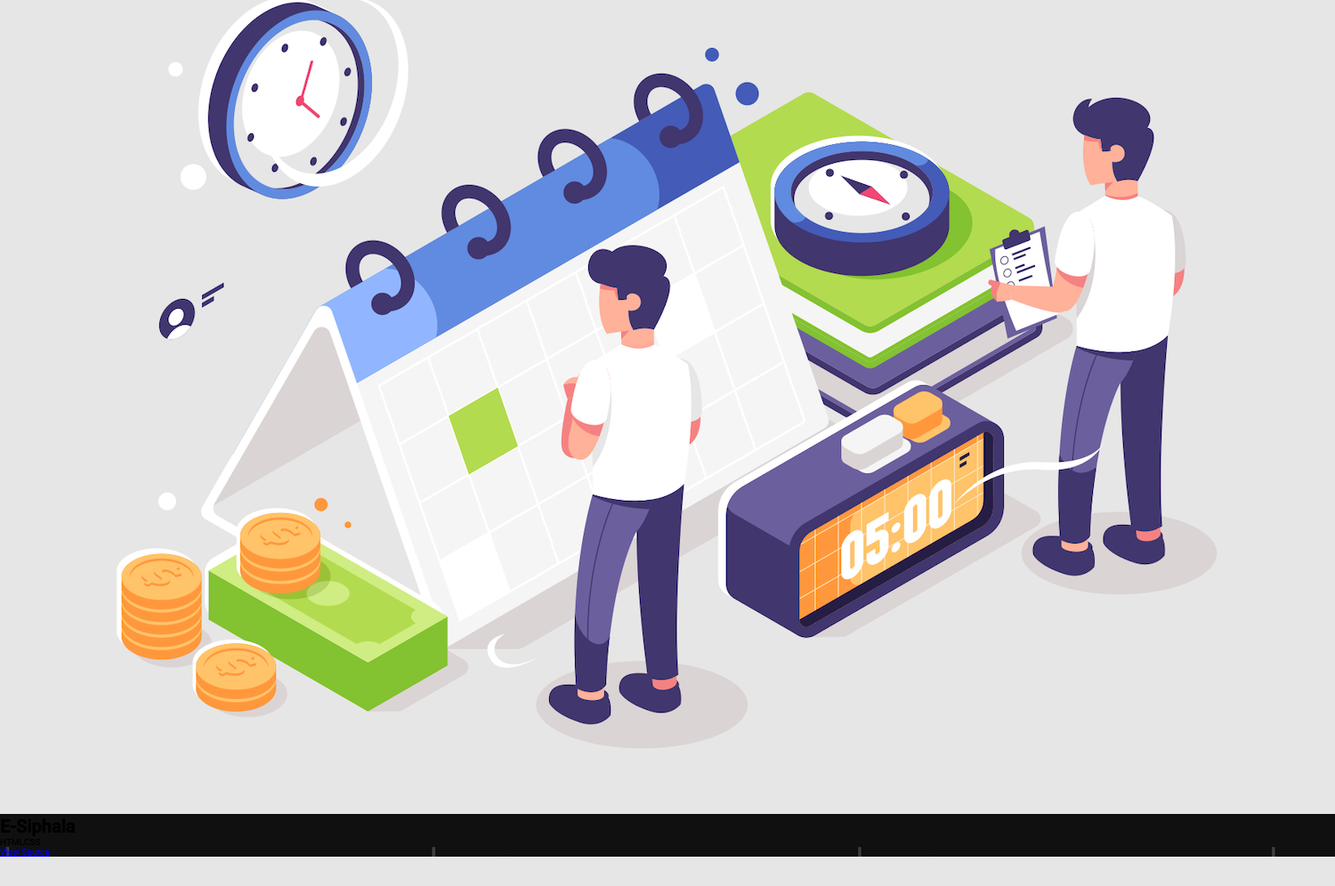
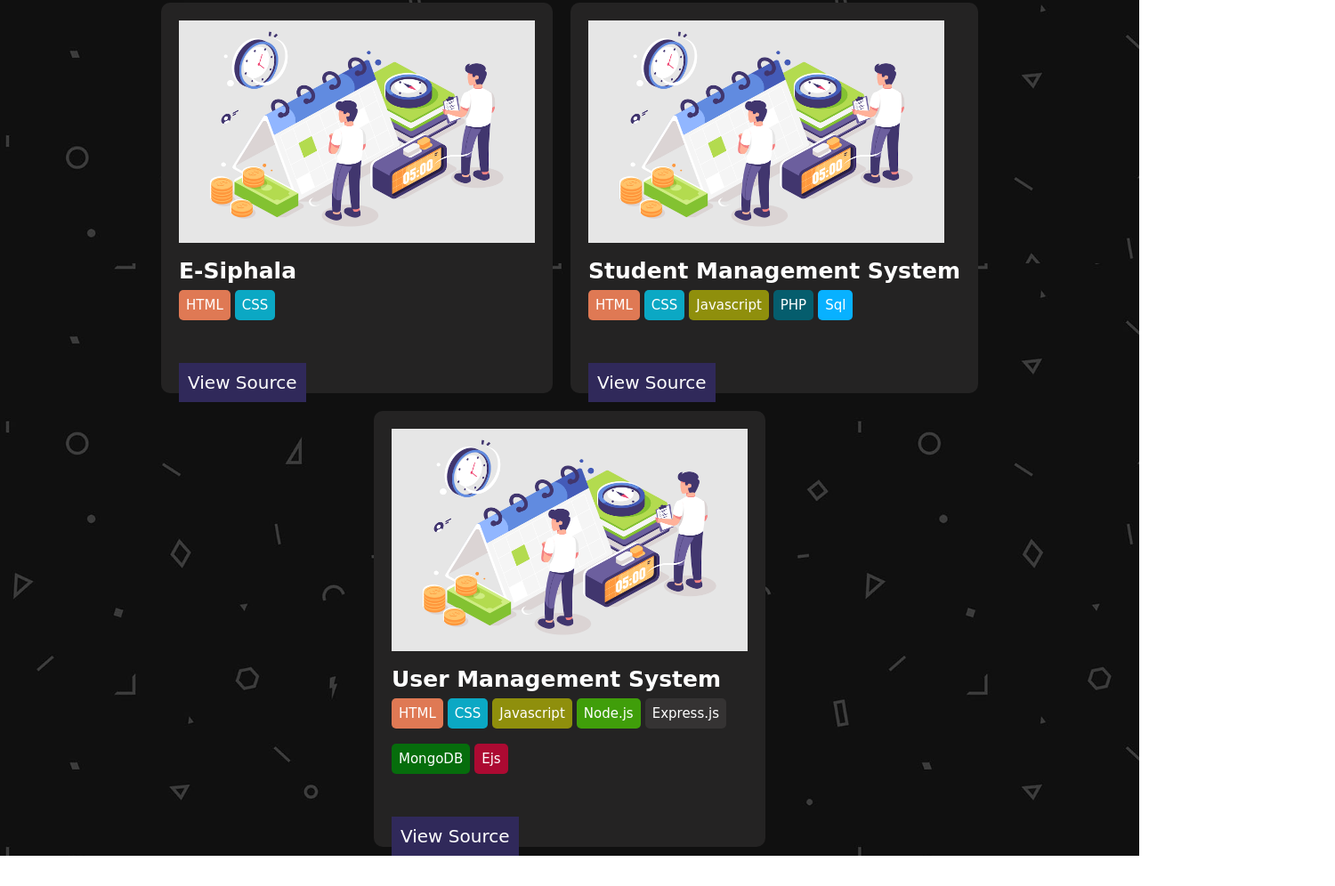
Before and after one commit to STEdirisuriya/Personal-Portifolio, a plain HTML site: page index.html in a window 1280 px wide. Shown: the part 2904-3900 px from the top of the page at 89% size, 1500 px wide, since content can reach past the window. After the commit the page ends 3866 px from the top, so only its background shows below. Drawn offline with Linux system fonts and the light colour scheme; a web font is replaced by a local one.

Commit message:
make some changes

```diff
--- a/assets/css/styles.css
+++ b/assets/css/styles.css
@@ -38,6 +38,8 @@ html {
     background:linear-gradient(rgba(0, 0, 0, 0.1),rgba(0, 0, 0, 0.1)),url('../img/bg.jpg') fixed;
     background-size: cover;
 }
+
+/*Nav Bar*/
 
 /* .nav-item {
     list-style: none;
@@ -157,6 +159,10 @@ html {
     }
 } */
 
+
+
+/*Banner*/
+
 .banner-area{
     display:flex;
     flex-wrap: wrap;
@@ -209,6 +215,9 @@ div.middle{
     float:right;
 }
 
+
+/*About*/
+
 .about{
     margin-top:150px;
     display:flex;
@@ -236,6 +245,8 @@ div.middle{
     line-height:200%;
     text-align:justify;
 }
+
+/*Skills*/
 
 .skills{
     margin-top:150px;
@@ -284,6 +295,94 @@ div.middle{
     transform: rotateY(360deg);
 }
 
+/*Projects*/
+
 .projects{
+    font-family: 'Gluten', cursive;
     margin-top:250px;
+    color:#fff;
 }
+
+.inner-projects{
+    display:flex;
+    flex-wrap: wrap;
+    justify-content: center;
+}
+
+.card-projects{
+    padding-left:20px;
+    padding-right:20px;
+    background:rgb(36, 35, 35);
+    padding-top:20px;
+    margin:10px;
+    border-radius:10px;
+}
+
+.card-proj-img{
+    width:400px;
+    height:250px;
+    margin-bottom:15px;
+}
+
+.projects-main-h{
+    font-size:60px;
+    font-weight:bold;
+    margin-bottom:30px;
+}
+
+.card-proj-title{
+    font-size:25px;
+    margin-bottom: 15px;
+}
+
+.card-proj-lan-span{
+    padding:8px;
+    font-size:15px;
+    border-radius:5px;
+    margin-right:5px;
+}
+
+.html-btn{
+    background-color: rgb(223, 121, 84);
+}
+
+.css-btn{
+    background-color: #0ba8c4;
+}
+
+.js-btn{
+    background-color: rgb(143, 143, 12);
+}
+
+.php-btn{
+    background-color: #055d6d;
+}
+
+.sql-btn{
+    background-color:#08b1ff;
+}
+
+.node-btn{
+    background-color:rgb(64, 158, 10);
+}
+
+.express-btn{
+    background-color:rgba(54, 52, 52, 0.979);
+}
+
+.mongo-btn{
+    background-color:rgb(6, 109, 12);
+}
+
+.ejs-btn{
+    background-color: rgb(172, 10, 50);
+}
+
+.card-proj-source{
+    padding:10px;
+    background:#30295a;
+    text-decoration: none;
+    color:#fff;
+    font-family: 'Gluten', cursive;
+    font-size:20px;
+}
--- a/assets/js/main.js
+++ b/assets/js/main.js
@@ -1,3 +1,5 @@
+//Navbar
+
 // const hamburger = document.querySelector(".hamburger");
 // const navMenu = document.querySelector(".nav-menu");
 // const navLink = document.querySelectorAll(".nav-link");
@@ -14,6 +16,10 @@
 //     hamburger.classList.remove("active");
 //     navMenu.classList.remove("active");
 // }
+
+
+
+//Typewriter effect
 
 var TxtRotate = function(el, toRotate, period) {
   this.toRotate = toRotate;
--- a/index.html
+++ b/index.html
@@ -10,6 +10,9 @@
 </head>
 
 <body>
+
+    <!--Navbar-->
+
     <!-- <nav class="navbar">
         <a href="#" class="nav-logo">Nisandu</a>
         <ul class="nav-menu">
@@ -33,6 +36,8 @@
         </div>
     </nav> -->
 
+    <!--Banner-->
+
     <div class="banner-area">
         <div class="banner-text-div">
             <div class="banner-intro"><span class="banner-coma-yel">H</span>i<span class="banner-coma-yel">!</span>
@@ -52,18 +57,23 @@
     </div>
 
 
+    <!--About-->
+
     <div class="about">
         <div class="about-img">
             <img src="assets/img/logo.png" alt="" class="about-img">
         </div>
         <div class="about-txt">
             <h1 class="about-h1">About Me</h1>
-            <p class="about-paragraph">I'm Nisandu Athsara. I'm currently learning at Ananda College - Colombo 10. I have
+            <p class="about-paragraph">I'm Nisandu Athsara. I'm currently learning at Ananda College - Colombo 10. I
+                have
                 about 2 years of experience in IT field. And I have done more than 25 projects. In addition I am the
                 first runner up of the BITS'21. And also I have qualified for the second round of the YCS'21.</p>
         </div>
     </div>
 
+
+    <!--SKills-->
 
     <div class="skills">
         <h1 class="skills-main-h">My Skills</h1>
@@ -112,26 +122,44 @@
     </div>
 
 
+    <!--Projects-->
+
     <div class="projects">
         <h1 class="projects-main-h">Top Projects</h1>
         <div class="inner-projects">
-            <div class="card-projects">
+            <div class="card-projects proj1-card">
                 <img src="assets/img/proj.png" alt="" class="card-proj-img">
-                <h1 class="card-proj-title">E-Siphala</h1>
-                <div class="card-proj-languages"><span class="card-proj-lan-span">HTML</span><span class="card-proj-lan-span">CSS</span></div>
-                <a href="https://github.com/NisanduAthsara/E---Siphala-" class="card-proj-source" target="_blank">View Source</a>
+                <div class="inner-projects-cards-div proj1">
+                    <h1 class="card-proj-title">E-Siphala</h1>
+                    <div class="card-proj-languages"><span class="card-proj-lan-span html-btn">HTML</span><span
+                            class="card-proj-lan-span css-btn">CSS</span></div><br><br><br><br><br><br>
+                    <a href="https://github.com/NisanduAthsara/E---Siphala-" class="card-proj-source"
+                        target="_blank">View Source</a>
+                </div>
             </div>
             <div class="card-projects">
                 <img src="assets/img/proj.png" alt="" class="card-proj-img">
-                <h1 class="card-proj-title">E-Siphala</h1>
-                <div class="card-proj-languages"><span class="card-proj-lan-span">HTML</span><span class="card-proj-lan-span">CSS</span></div>
-                <a href="https://github.com/NisanduAthsara/E---Siphala-" class="card-proj-source" target="_blank">View Source</a>
+                <div class="inner-projects-cards-div">
+                    <h1 class="card-proj-title">Student Management System</h1>
+                    <div class="card-proj-languages"><span class="card-proj-lan-span html-btn">HTML</span><span
+                            class="card-proj-lan-span css-btn">CSS</span><span class="card-proj-lan-span js-btn">Javascript</span><span
+                            class="card-proj-lan-span php-btn">PHP</span><span class="card-proj-lan-span sql-btn">Sql</span></div><br><br><br><br><br><br>
+                    <a href="https://github.com/NisanduAthsara/Student-Management-System" class="card-proj-source"
+                        target="_blank">View Source</a>
+                </div>
             </div>
             <div class="card-projects">
                 <img src="assets/img/proj.png" alt="" class="card-proj-img">
-                <h1 class="card-proj-title">E-Siphala</h1>
-                <div class="card-proj-languages"><span class="card-proj-lan-span">HTML</span><span class="card-proj-lan-span">CSS</span></div>
-                <a href="https://github.com/NisanduAthsara/E---Siphala-" class="card-proj-source" target="_blank">View Source</a>
+                <div class="inner-projects-cards-div">
+                    <h1 class="card-proj-title">User Management System</h1>
+                    <div class="card-proj-languages"><span class="card-proj-lan-span html-btn">HTML</span><span
+                            class="card-proj-lan-span css-btn">CSS</span><span class="card-proj-lan-span js-btn">Javascript</span><span
+                            class="card-proj-lan-span node-btn">Node.js</span><span
+                            class="card-proj-lan-span express-btn">Express.js</span><br><br><br><br><span
+                            class="card-proj-lan-span mongo-btn">MongoDB</span><span class="card-proj-lan-span ejs-btn">Ejs</span></div><br><br><br><br><br><br>
+                    <a href="https://github.com/NisanduAthsara/User-Management-System" class="card-proj-source"
+                        target="_blank">View Source</a>
+                </div>
             </div>
         </div>
     </div>
```
